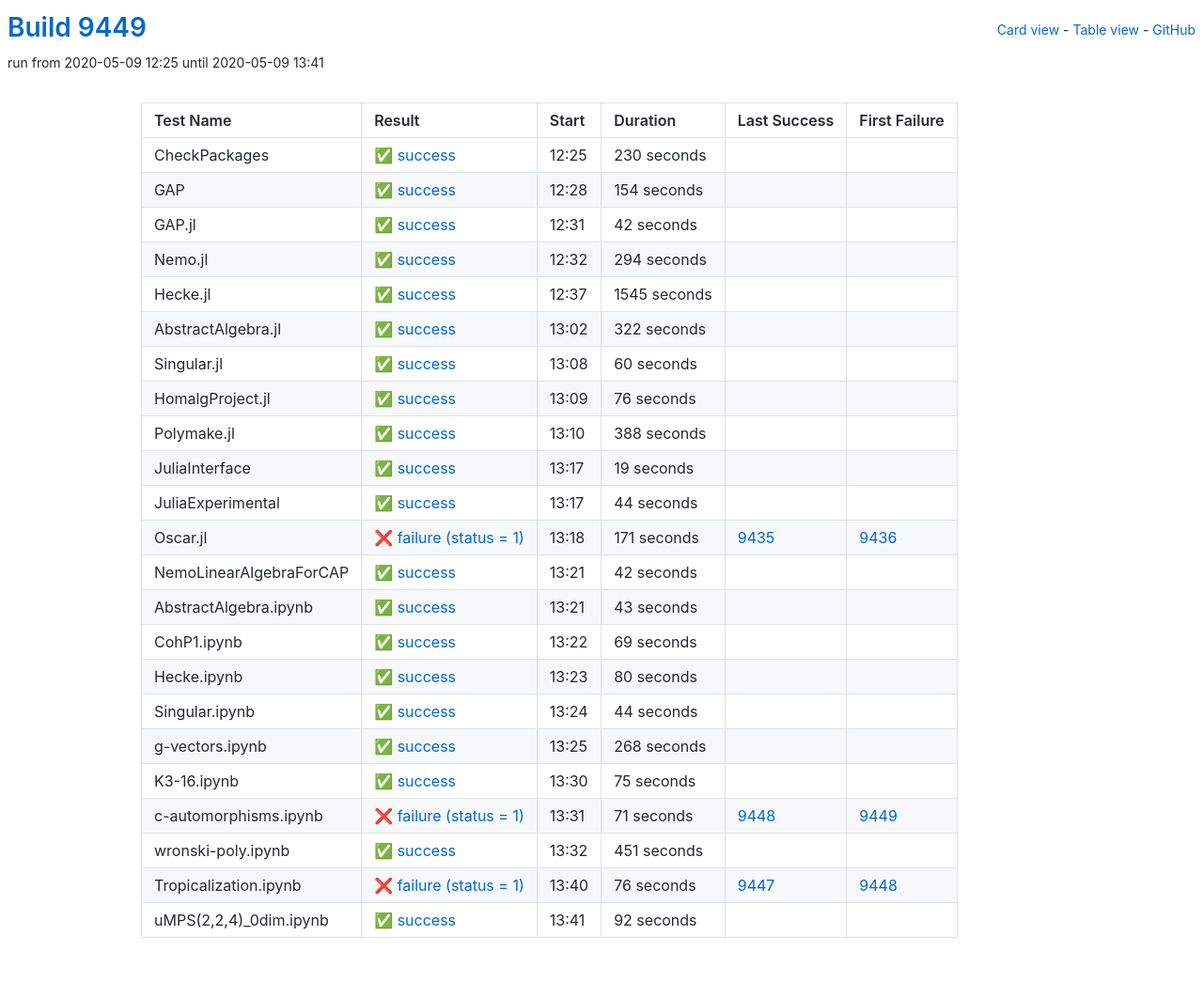
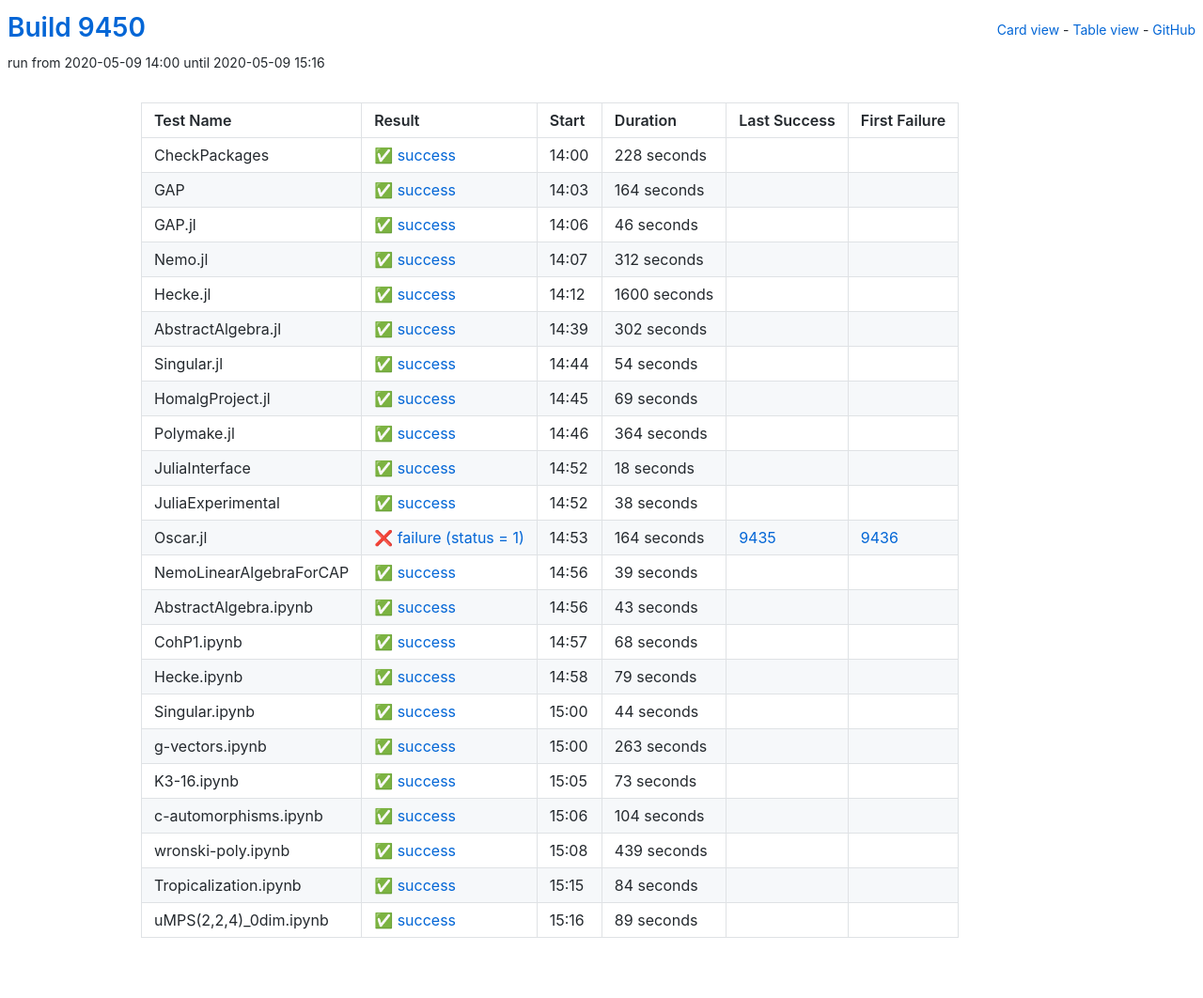
Before and after one commit to oscar-system/oscar-ci-status, a Jekyll site: the page built from table.html, in a window 1280 px wide. Shown: the whole page at 94% size. Built offline with Jekyll 4.4.1, drawn with Linux system fonts in a browser that asks for light colours.

Commit message:
Build 9450

```diff
--- a/_data/ci.yml
+++ b/_data/ci.yml
@@ -1,161 +1,161 @@
-build: 9449
-build_url: https://oscarci.mathematik.uni-kl.de/job/oscar/9449/
+build: 9450
+build_url: https://oscarci.mathematik.uni-kl.de/job/oscar/9450/
 job: oscar
 tests:
-- duration: 230
+- duration: 228
   exitcode: 0
   first_failure: false
   first_failure_url: null
   id: checkpackages
   last_success: false
   last_success_url: null
-  log: https://oscarci.mathematik.uni-kl.de/job/oscar/9449/artifact/logs/build-9449/CheckPackages.log
+  log: https://oscarci.mathematik.uni-kl.de/job/oscar/9450/artifact/logs/build-9450/CheckPackages.log
   name: CheckPackages
-  start: 2020-05-09 12:25
+  start: 2020-05-09 14:00
   status: success
   success: true
-- duration: 154
+- duration: 164
   exitcode: 0
   first_failure: false
   first_failure_url: null
   id: gap
   last_success: false
   last_success_url: null
-  log: https://oscarci.mathematik.uni-kl.de/job/oscar/9449/artifact/logs/build-9449/GAP.log
+  log: https://oscarci.mathematik.uni-kl.de/job/oscar/9450/artifact/logs/build-9450/GAP.log
   name: GAP
-  start: 2020-05-09 12:28
+  start: 2020-05-09 14:03
   status: success
   success: true
-- duration: 42
+- duration: 46
   exitcode: 0
   first_failure: false
   first_failure_url: null
   id: gap-jl
   last_success: false
   last_success_url: null
-  log: https://oscarci.mathematik.uni-kl.de/job/oscar/9449/artifact/logs/build-9449/GAP.jl.log
+  log: https://oscarci.mathematik.uni-kl.de/job/oscar/9450/artifact/logs/build-9450/GAP.jl.log
   name: GAP.jl
-  start: 2020-05-09 12:31
+  start: 2020-05-09 14:06
   status: success
   success: true
-- duration: 294
+- duration: 312
   exitcode: 0
   first_failure: false
   first_failure_url: null
   id: nemo-jl
   last_success: false
   last_success_url: null
-  log: https://oscarci.mathematik.uni-kl.de/job/oscar/9449/artifact/logs/build-9449/Nemo.jl.log
+  log: https://oscarci.mathematik.uni-kl.de/job/oscar/9450/artifact/logs/build-9450/Nemo.jl.log
   name: Nemo.jl
-  start: 2020-05-09 12:32
+  start: 2020-05-09 14:07
   status: success
   success: true
-- duration: 1545
+- duration: 1600
   exitcode: 0
   first_failure: false
   first_failure_url: null
   id: hecke-jl
   last_success: false
   last_success_url: null
-  log: https://oscarci.mathematik.uni-kl.de/job/oscar/9449/artifact/logs/build-9449/Hecke.jl.log
+  log: https://oscarci.mathematik.uni-kl.de/job/oscar/9450/artifact/logs/build-9450/Hecke.jl.log
   name: Hecke.jl
-  start: 2020-05-09 12:37
+  start: 2020-05-09 14:12
   status: success
   success: true
-- duration: 322
+- duration: 302
   exitcode: 0
   first_failure: false
   first_failure_url: null
   id: abstractalgebra-jl
   last_success: false
   last_success_url: null
-  log: https://oscarci.mathematik.uni-kl.de/job/oscar/9449/artifact/logs/build-9449/AbstractAlgebra.jl.log
+  log: https://oscarci.mathematik.uni-kl.de/job/oscar/9450/artifact/logs/build-9450/AbstractAlgebra.jl.log
   name: AbstractAlgebra.jl
-  start: 2020-05-09 13:02
+  start: 2020-05-09 14:39
   status: success
   success: true
-- duration: 60
+- duration: 54
   exitcode: 0
   first_failure: false
   first_failure_url: null
   id: singular-jl
   last_success: false
   last_success_url: null
-  log: https://oscarci.mathematik.uni-kl.de/job/oscar/9449/artifact/logs/build-9449/Singular.jl.log
+  log: https://oscarci.mathematik.uni-kl.de/job/oscar/9450/artifact/logs/build-9450/Singular.jl.log
   name: Singular.jl
-  start: 2020-05-09 13:08
+  start: 2020-05-09 14:44
   status: success
   success: true
-- duration: 76
+- duration: 69
   exitcode: 0
   first_failure: false
   first_failure_url: null
   id: homalgproject-jl
   last_success: false
   last_success_url: null
-  log: https://oscarci.mathematik.uni-kl.de/job/oscar/9449/artifact/logs/build-9449/HomalgProject.jl.log
+  log: https://oscarci.mathematik.uni-kl.de/job/oscar/9450/artifact/logs/build-9450/HomalgProject.jl.log
   name: HomalgProject.jl
-  start: 2020-05-09 13:09
+  start: 2020-05-09 14:45
   status: success
   success: true
-- duration: 388
+- duration: 364
   exitcode: 0
   first_failure: false
   first_failure_url: null
   id: polymake-jl
   last_success: false
   last_success_url: null
-  log: https://oscarci.mathematik.uni-kl.de/job/oscar/9449/artifact/logs/build-9449/Polymake.jl.log
+  log: https://oscarci.mathematik.uni-kl.de/job/oscar/9450/artifact/logs/build-9450/Polymake.jl.log
   name: Polymake.jl
-  start: 2020-05-09 13:10
+  start: 2020-05-09 14:46
   status: success
   success: true
-- duration: 19
+- duration: 18
   exitcode: 0
   first_failure: false
   first_failure_url: null
   id: juliainterface
   last_success: false
   last_success_url: null
-  log: https://oscarci.mathematik.uni-kl.de/job/oscar/9449/artifact/logs/build-9449/JuliaInterface.log
+  log: https://oscarci.mathematik.uni-kl.de/job/oscar/9450/artifact/logs/build-9450/JuliaInterface.log
   name: JuliaInterface
-  start: 2020-05-09 13:17
+  start: 2020-05-09 14:52
   status: success
   success: true
-- duration: 44
+- duration: 38
   exitcode: 0
   first_failure: false
   first_failure_url: null
   id: juliaexperimental
   last_success: false
   last_success_url: null
-  log: https://oscarci.mathematik.uni-kl.de/job/oscar/9449/artifact/logs/build-9449/JuliaExperimental.log
+  log: https://oscarci.mathematik.uni-kl.de/job/oscar/9450/artifact/logs/build-9450/JuliaExperimental.log
   name: JuliaExperimental
-  start: 2020-05-09 13:17
+  start: 2020-05-09 14:52
   status: success
   success: true
-- duration: 171
+- duration: 164
   exitcode: 1
   first_failure: 9436
   first_failure_url: https://oscarci.mathematik.uni-kl.de/job/oscar/9436/
   id: oscar-jl
   last_success: 9435
   last_success_url: https://oscarci.mathematik.uni-kl.de/job/oscar/9435/
-  log: https://oscarci.mathematik.uni-kl.de/job/oscar/9449/artifact/logs/build-9449/Oscar.jl.log
+  log: https://oscarci.mathematik.uni-kl.de/job/oscar/9450/artifact/logs/build-9450/Oscar.jl.log
   name: Oscar.jl
-  start: 2020-05-09 13:18
+  start: 2020-05-09 14:53
   status: failure
   success: false
-- duration: 42
+- duration: 39
   exitcode: 0
   first_failure: false
   first_failure_url: null
   id: nemolinearalgebraforcap
   last_success: false
   last_success_url: null
-  log: https://oscarci.mathematik.uni-kl.de/job/oscar/9449/artifact/logs/build-9449/NemoLinearAlgebraForCAP.log
+  log: https://oscarci.mathematik.uni-kl.de/job/oscar/9450/artifact/logs/build-9450/NemoLinearAlgebraForCAP.log
   name: NemoLinearAlgebraForCAP
-  start: 2020-05-09 13:21
+  start: 2020-05-09 14:56
   status: success
   success: true
 - duration: 43
@@ -165,33 +165,33 @@ tests:
   id: abstractalgebra-ipynb
   last_success: false
   last_success_url: null
-  log: https://oscarci.mathematik.uni-kl.de/job/oscar/9449/artifact/logs/build-9449/AbstractAlgebra.ipynb.log
+  log: https://oscarci.mathematik.uni-kl.de/job/oscar/9450/artifact/logs/build-9450/AbstractAlgebra.ipynb.log
   name: AbstractAlgebra.ipynb
-  start: 2020-05-09 13:21
+  start: 2020-05-09 14:56
   status: success
   success: true
-- duration: 69
+- duration: 68
   exitcode: 0
   first_failure: false
   first_failure_url: null
   id: cohp1-ipynb
   last_success: false
   last_success_url: null
-  log: https://oscarci.mathematik.uni-kl.de/job/oscar/9449/artifact/logs/build-9449/CohP1.ipynb.log
+  log: https://oscarci.mathematik.uni-kl.de/job/oscar/9450/artifact/logs/build-9450/CohP1.ipynb.log
   name: CohP1.ipynb
-  start: 2020-05-09 13:22
+  start: 2020-05-09 14:57
   status: success
   success: true
-- duration: 80
+- duration: 79
   exitcode: 0
   first_failure: false
   first_failure_url: null
   id: hecke-ipynb
   last_success: false
   last_success_url: null
-  log: https://oscarci.mathematik.uni-kl.de/job/oscar/9449/artifact/logs/build-9449/Hecke.ipynb.log
+  log: https://oscarci.mathematik.uni-kl.de/job/oscar/9450/artifact/logs/build-9450/Hecke.ipynb.log
   name: Hecke.ipynb
-  start: 2020-05-09 13:23
+  start: 2020-05-09 14:58
   status: success
   success: true
 - duration: 44
@@ -201,80 +201,80 @@ tests:
   id: singular-ipynb
   last_success: false
   last_success_url: null
-  log: https://oscarci.mathematik.uni-kl.de/job/oscar/9449/artifact/logs/build-9449/Singular.ipynb.log
+  log: https://oscarci.mathematik.uni-kl.de/job/oscar/9450/artifact/logs/build-9450/Singular.ipynb.log
   name: Singular.ipynb
-  start: 2020-05-09 13:24
+  start: 2020-05-09 15:00
   status: success
   success: true
-- duration: 268
+- duration: 263
   exitcode: 0
   first_failure: false
   first_failure_url: null
   id: g-vectors-ipynb
   last_success: false
   last_success_url: null
-  log: https://oscarci.mathematik.uni-kl.de/job/oscar/9449/artifact/logs/build-9449/g-vectors.ipynb.log
+  log: https://oscarci.mathematik.uni-kl.de/job/oscar/9450/artifact/logs/build-9450/g-vectors.ipynb.log
   name: g-vectors.ipynb
-  start: 2020-05-09 13:25
+  start: 2020-05-09 15:00
   status: success
   success: true
-- duration: 75
+- duration: 73
   exitcode: 0
   first_failure: false
   first_failure_url: null
   id: k3-16-ipynb
   last_success: false
   last_success_url: null
-  log: https://oscarci.mathematik.uni-kl.de/job/oscar/9449/artifact/logs/build-9449/K3-16.ipynb.log
+  log: https://oscarci.mathematik.uni-kl.de/job/oscar/9450/artifact/logs/build-9450/K3-16.ipynb.log
   name: K3-16.ipynb
-  start: 2020-05-09 13:30
+  start: 2020-05-09 15:05
   status: success
   success: true
-- duration: 71
-  exitcode: 1
-  first_failure: 9449
-  first_failure_url: https://oscarci.mathematik.uni-kl.de/job/oscar/9449/
+- duration: 104
+  exitcode: 0
+  first_failure: false
+  first_failure_url: null
   id: c-automorphisms-ipynb
-  last_success: 9448
-  last_success_url: https://oscarci.mathematik.uni-kl.de/job/oscar/9448/
-  log: https://oscarci.mathematik.uni-kl.de/job/oscar/9449/artifact/logs/build-9449/c-automorphisms.ipynb.log
+  last_success: false
+  last_success_url: null
+  log: https://oscarci.mathematik.uni-kl.de/job/oscar/9450/artifact/logs/build-9450/c-automorphisms.ipynb.log
   name: c-automorphisms.ipynb
-  start: 2020-05-09 13:31
-  status: failure
-  success: false
-- duration: 451
+  start: 2020-05-09 15:06
+  status: success
+  success: true
+- duration: 439
   exitcode: 0
   first_failure: false
   first_failure_url: null
   id: wronski-poly-ipynb
   last_success: false
   last_success_url: null
-  log: https://oscarci.mathematik.uni-kl.de/job/oscar/9449/artifact/logs/build-9449/wronski-poly.ipynb.log
+  log: https://oscarci.mathematik.uni-kl.de/job/oscar/9450/artifact/logs/build-9450/wronski-poly.ipynb.log
   name: wronski-poly.ipynb
-  start: 2020-05-09 13:32
+  start: 2020-05-09 15:08
   status: success
   success: true
-- duration: 76
-  exitcode: 1
-  first_failure: 9448
-  first_failure_url: https://oscarci.mathematik.uni-kl.de/job/oscar/9448/
+- duration: 84
+  exitcode: 0
+  first_failure: false
+  first_failure_url: null
   id: tropicalization-ipynb
-  last_success: 9447
-  last_success_url: https://oscarci.mathematik.uni-kl.de/job/oscar/9447/
-  log: https://oscarci.mathematik.uni-kl.de/job/oscar/9449/artifact/logs/build-9449/Tropicalization.ipynb.log
+  last_success: false
+  last_success_url: null
+  log: https://oscarci.mathematik.uni-kl.de/job/oscar/9450/artifact/logs/build-9450/Tropicalization.ipynb.log
   name: Tropicalization.ipynb
-  start: 2020-05-09 13:40
-  status: failure
-  success: false
-- duration: 92
+  start: 2020-05-09 15:15
+  status: success
+  success: true
+- duration: 89
   exitcode: 0
   first_failure: false
   first_failure_url: null
   id: umps-2-2-4-0dim-ipynb
   last_success: false
   last_success_url: null
-  log: https://oscarci.mathematik.uni-kl.de/job/oscar/9449/artifact/logs/build-9449/uMPS-2-2-4-_0dim.ipynb.log
+  log: https://oscarci.mathematik.uni-kl.de/job/oscar/9450/artifact/logs/build-9450/uMPS-2-2-4-_0dim.ipynb.log
   name: uMPS(2,2,4)_0dim.ipynb
-  start: 2020-05-09 13:41
+  start: 2020-05-09 15:16
   status: success
   success: true
```
Also changed, not shown: README.md.
